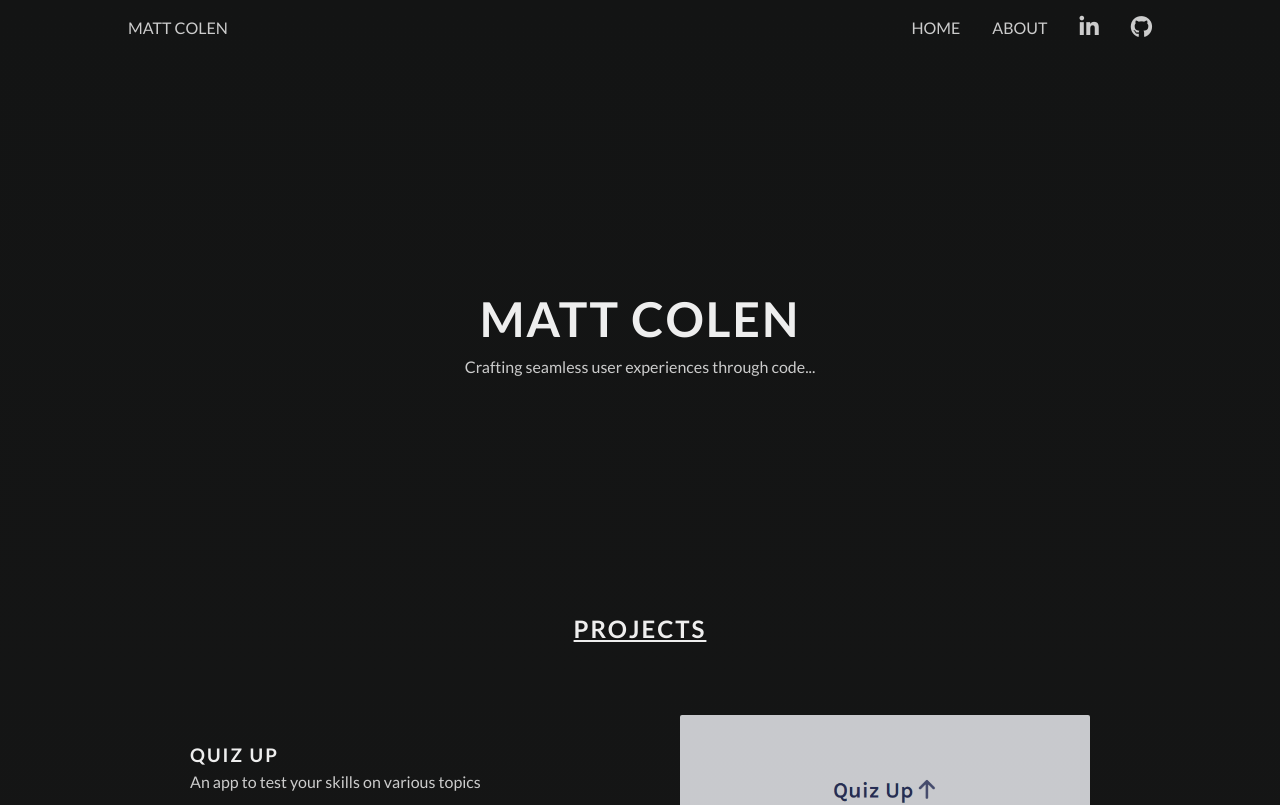
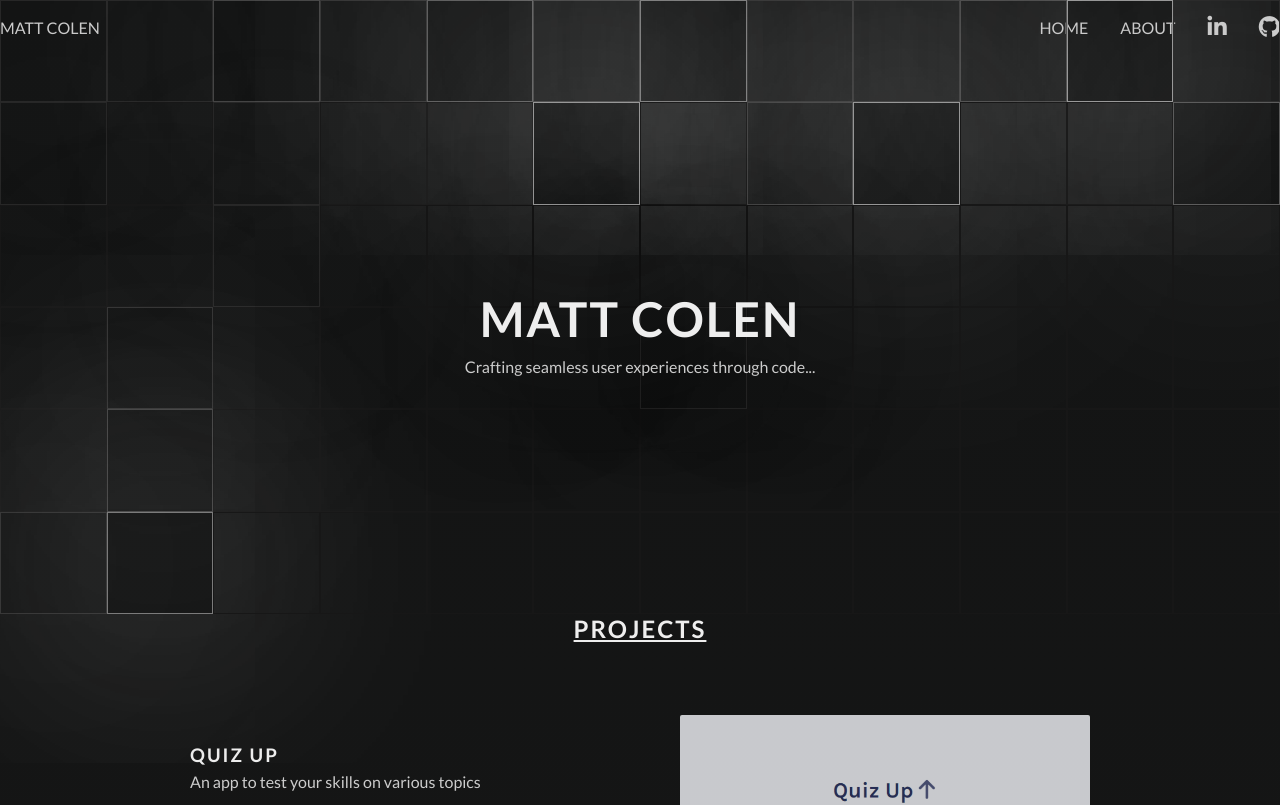
Before and after one commit to matt-colen/portfolio, a React (Vite) app: page / in a window 1280 px wide. Shown: the top 805 px of the page. Built offline with nearby package versions, Linux system fonts and the light colour scheme.

Commit message:
Adds initial hero background animation

```diff
--- a/src/App.css
+++ b/src/App.css
@@ -64,9 +64,9 @@ p {
 
 /* Layout */
 
-.outer-container {
+/* .outer-container {
   padding: 0 5%;
-}
+} */
 
 .section-header {
   text-align: center;
@@ -139,7 +139,7 @@ i {
 }
 
 @media (min-width: 700px) {
-  .outer-container {
+  /* .outer-container {
     padding: 0 10%;
-  }
+  } */
 }
--- a/src/components/Header/Header.css
+++ b/src/components/Header/Header.css
@@ -0,0 +1,31 @@
+.header {
+  position: relative;
+}
+
+.header-background {
+  height: 100%;
+  width: 100%;
+  position: absolute;
+  top: 0;
+  left: 0;
+  display: grid;
+  grid-template-columns: repeat(12, 1fr);
+}
+
+.box {
+  height: 100%;
+  width: 100%;
+  border: 1px solid #171717;
+  cursor: pointer;
+}
+
+@keyframes box-shadows {
+  0% {
+    border: 1px solid #171717;
+    box-shadow: none;
+  }
+  .01% {
+    border: 1px solid #a3a3a3;
+    box-shadow: 0 0 30000px var(--color-light);
+  }
+}
--- a/src/components/Header/Header.jsx
+++ b/src/components/Header/Header.jsx
@@ -1,11 +1,29 @@
 import Nav from "./Nav/Nav.jsx";
 import Hero from "./Hero/Hero.jsx";
+import { nanoid } from "nanoid";
 
 import "./Header.css";
+import { animation } from "terminal-kit/lib/spChars.js";
 
 export default function Header() {
+  const boxNumbers = [];
+
+  for (let i = 1; i < 73; i++) {
+    boxNumbers.push(i);
+  }
+
+  const boxElements = boxNumbers.map((num) => {
+    const style = {
+      animation: `box-shadows 10s ${Math.floor(Math.random() * num)}s infinite`,
+    };
+    return <div key={nanoid()} style={style} className="box"></div>;
+  });
+
   return (
-    <header>
+    <header className="header">
+      <div className="header-background">
+        {boxElements}
+      </div>
       <Nav />
       <Hero />
     </header>
--- a/src/components/Header/Hero/Hero.css
+++ b/src/components/Header/Hero/Hero.css
@@ -11,3 +11,8 @@
 .title {
   font-size: 3rem;
 }
+
+.title,
+.sub-title {
+  text-shadow: 0 0 200px var(--color-dark);
+}
--- a/src/components/Header/Hero/Hero.jsx
+++ b/src/components/Header/Hero/Hero.jsx
@@ -4,7 +4,9 @@ export default function Hero() {
   return (
     <section className="hero flex">
       <h1 className="title">Matt Colen</h1>
-      <p>Crafting seamless user experiences through code...</p>
+      <p className="sub-title">
+        Crafting seamless user experiences through code...
+      </p>
     </section>
   );
 }
```
